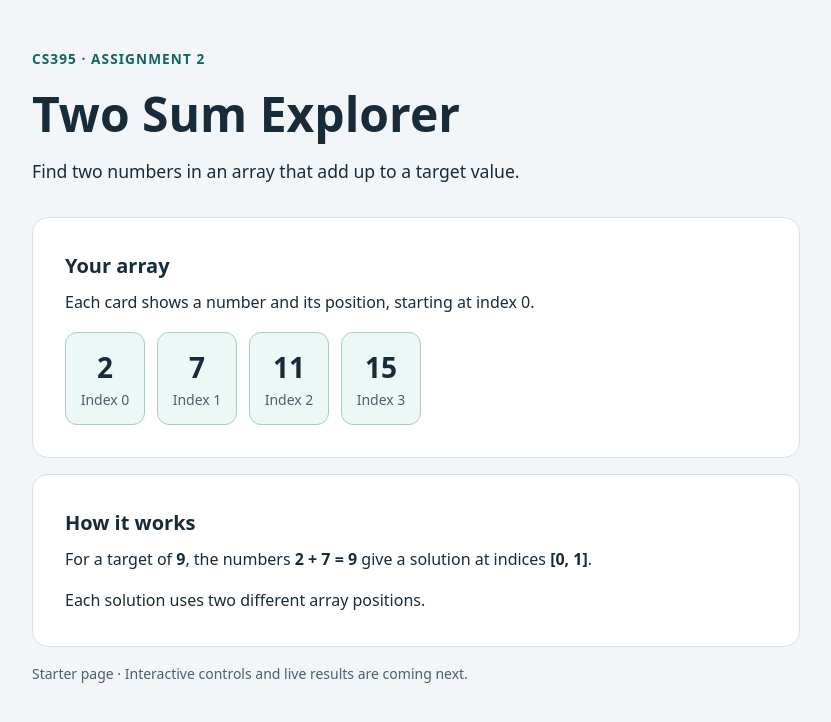
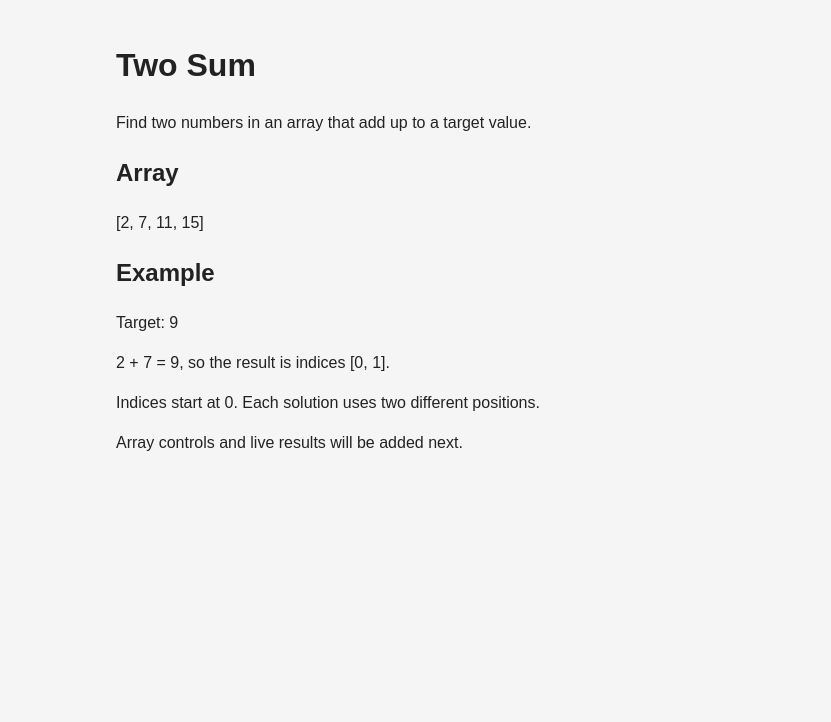
Before and after one commit to neelbathija/assignment_2_39500, a plain HTML site: page index.html in a window 1280 px wide. Shown: the whole page, without its empty margins (224-1055 px from the left). Drawn offline with Linux system fonts and the light colour scheme.

Commit message:
Simplify page markup and styling

```diff
--- a/index.html
+++ b/index.html
@@ -3,35 +3,24 @@
   <head>
     <meta charset="UTF-8">
     <meta name="viewport" content="width=device-width, initial-scale=1.0">
-    <title>Two Sum Explorer</title>
+    <title>Two Sum</title>
     <link rel="stylesheet" href="styles.css">
     <script src="script.js" defer></script>
   </head>
   <body>
     <main>
-      <header>
-        <p class="eyebrow">CS395 · Assignment 2</p>
-        <h1>Two Sum Explorer</h1>
-        <p class="intro">Find two numbers in an array that add up to a target value.</p>
-      </header>
+      <h1>Two Sum</h1>
+      <p>Find two numbers in an array that add up to a target value.</p>
 
-      <section class="panel" aria-labelledby="array-heading">
-        <h2 id="array-heading">Your array</h2>
-        <p>Each card shows a number and its position, starting at index 0.</p>
-        <ol class="array" aria-label="Example array">
-          <li><span class="number">2</span><span class="index">Index 0</span></li>
-          <li><span class="number">7</span><span class="index">Index 1</span></li>
-          <li><span class="number">11</span><span class="index">Index 2</span></li>
-          <li><span class="number">15</span><span class="index">Index 3</span></li>
-        </ol>
-      </section>
+      <h2>Array</h2>
+      <p>[2, 7, 11, 15]</p>
 
-      <section class="panel" aria-labelledby="example-heading">
-        <h2 id="example-heading">How it works</h2>
-        <p>For a target of <strong>9</strong>, the numbers <strong>2 + 7 = 9</strong> give a solution at indices <strong>[0, 1]</strong>.</p>
-        <p>Each solution uses two different array positions.</p>
-      </section>
-      <p class="status">Starter page · Interactive controls and live results are coming next.</p>
+      <h2>Example</h2>
+      <p>Target: 9</p>
+      <p>2 + 7 = 9, so the result is indices [0, 1].</p>
+      <p>Indices start at 0. Each solution uses two different positions.</p>
+
+      <p>Array controls and live results will be added next.</p>
     </main>
   </body>
 </html>
--- a/styles.css
+++ b/styles.css
@@ -1,91 +1,9 @@
-:root {
-  font-family: system-ui, -apple-system, BlinkMacSystemFont, "Segoe UI", sans-serif;
-  color: #172b39;
-  background: #f3f6f8;
-  line-height: 1.6;
+body {
+  font-family: Arial, sans-serif;
+  max-width: 600px;
+  margin: auto;
+  padding: 20px;
+  line-height: 1.5;
+  background-color: #f5f5f5;
+  color: #222;
 }
-
-* {
-  box-sizing: border-box;
-}
-
-body {
-  margin: 0;
-}
-
-main {
-  width: min(100% - 2rem, 48rem);
-  margin: 3rem auto;
-}
-
-header {
-  margin-bottom: 2rem;
-}
-
-.eyebrow {
-  color: #15645f;
-  font-size: 0.85rem;
-  font-weight: 700;
-  letter-spacing: 0.08em;
-  text-transform: uppercase;
-}
-
-h1 {
-  font-size: clamp(2rem, 7vw, 3rem);
-  line-height: 1.15;
-  margin: 0 0 1rem;
-}
-
-h2 {
-  margin: 0 0 0.5rem;
-  font-size: 1.25rem;
-}
-
-p {
-  margin: 0 0 1rem;
-}
-
-.intro {
-  font-size: 1.1rem;
-}
-
-.panel {
-  padding: clamp(1rem, 4vw, 2rem);
-  margin-bottom: 1rem;
-  background: #fff;
-  border: 1px solid #d8e1e7;
-  border-radius: 1rem;
-}
-
-.panel > :last-child {
-  margin-bottom: 0;
-}
-
-.array {
-  display: flex;
-  flex-wrap: wrap;
-  gap: 0.75rem;
-  padding: 0;
-  list-style: none;
-}
-
-.array li {
-  display: flex;
-  flex-direction: column;
-  align-items: center;
-  min-width: 5rem;
-  padding: 0.75rem;
-  background: #edf7f5;
-  border: 1px solid #a8cdc5;
-  border-radius: 0.75rem;
-}
-
-.number {
-  font-size: 1.75rem;
-  font-weight: 700;
-}
-
-.index, .status {
-  color: #4d606d;
-  font-size: 0.875rem;
-}
```
Also changed, not shown: 1 other file.
